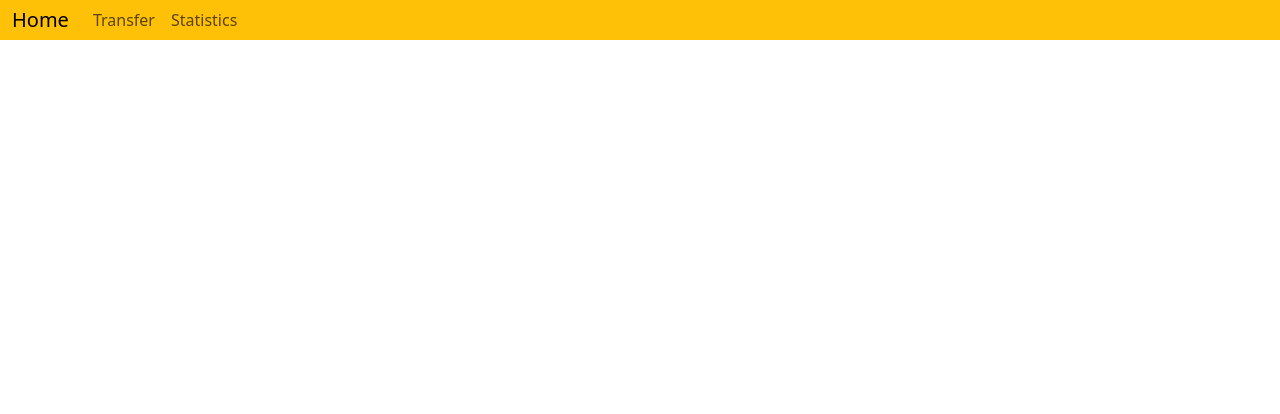
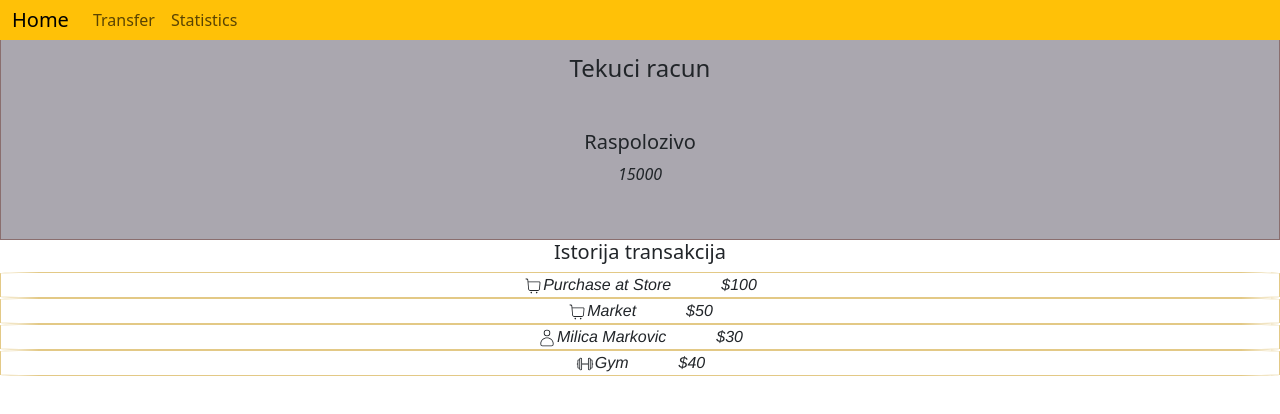
Before and after one commit to elab-development/internet-tehnologije-projekat-ebankarstvo_2020_0035, a React (Create React App) app in the folder React/reactapp/: page /dashboard in a window 1280 px wide. Shown: the top 414 px of the page. Built offline with nearby package versions, Linux system fonts and the light colour scheme.

Commit message:
features
Zavrsena komponenta Dashboard i komponente koje je ona sadrzala..

```diff
--- a/React/reactapp/package.json
+++ b/React/reactapp/package.json
@@ -9,6 +9,7 @@
     "bootstrap": "^5.3.2",
     "react": "^18.2.0",
     "react-dom": "^18.2.0",
+    "react-icons": "^4.12.0",
     "react-router-dom": "^6.21.0",
     "react-scripts": "5.0.1",
     "web-vitals": "^2.1.4"
--- /dev/null
+++ b/React/reactapp/src/Balance.css
@@ -0,0 +1,14 @@
+.balance-container{
+    height: 30vh;
+    border: 1px solid #8a6e6e; /* Example border styling */
+    display: flex;
+    flex-direction: column;
+    align-items: center;
+    justify-content: center;
+    gap: 40px;
+    background-color: #413a4b71;
+}
+.balance-amount{
+    text-align: center;
+    font-style: italic;
+}
--- /dev/null
+++ b/React/reactapp/src/Balance.jsx
@@ -0,0 +1,21 @@
+import React from "react";
+
+import "./Balance.css";
+function Balance() {
+  return (
+    <div className="balance-container">
+      <div>
+        <h4>Tekuci racun</h4>
+      </div>
+      <div>
+        <div className="div2">
+          <h5>Raspolozivo</h5>
+        </div>
+
+        <div className="balance-amount">15000</div>
+      </div>
+    </div>
+  );
+}
+
+export default Balance;
--- a/React/reactapp/src/Dashboard.jsx
+++ b/React/reactapp/src/Dashboard.jsx
@@ -1,7 +1,14 @@
 import React from "react";
+import Balance from "./Balance";
+import Transactions from "./Transactions";
 
 function Dashboard() {
-  return <div>Dashboard</div>;
+  return (
+    <div>
+      <Balance />
+      <Transactions />
+    </div>
+  );
 }
 
 export default Dashboard;
--- /dev/null
+++ b/React/reactapp/src/Transaction.css
@@ -0,0 +1,16 @@
+.trans{
+    display: flex;
+    flex-direction: row;
+    border: 1px solid rgb(227, 201, 134);
+    border-radius: 5%;
+    font-style: italic;
+    font-family: 'Franklin Gothic Medium', 'Arial Narrow', Arial, sans-serif;
+    column-gap: 50px;
+    align-items: center;
+    justify-content: center;
+}
+.desc{
+    display: flex;
+    flex-direction: row;
+
+}
--- a/React/reactapp/src/Transaction.jsx
+++ b/React/reactapp/src/Transaction.jsx
@@ -1,7 +1,16 @@
 import React from "react";
-
-function Transaction() {
-  return <div>Transaction</div>;
-}
+import "./Transaction.css";
+import TransactionIcon from "./TransactionIcon";
+const Transaction = ({ amount, description, icon }) => {
+  return (
+    <div className="trans">
+      <div className="desc">
+        <div>{icon && <TransactionIcon icon={icon} />}</div>
+        <div>{description}</div>
+      </div>
+      <div className="amount">{amount}</div>
+    </div>
+  );
+};
 
 export default Transaction;
--- a/React/reactapp/src/TransactionIcon.jsx
+++ b/React/reactapp/src/TransactionIcon.jsx
@@ -0,0 +1,9 @@
+import React from "react";
+import { IconType } from "react-icons/ci";
+const TransactionIcon = ({ icon, size = 20 }) => {
+  const DynamicIcon = icon;
+
+  return <DynamicIcon size={size} />;
+};
+
+export default TransactionIcon;
--- a/React/reactapp/src/Transactions.jsx
+++ b/React/reactapp/src/Transactions.jsx
@@ -1,7 +1,27 @@
 import React from "react";
-
+import Transaction from "./Transaction";
+import "bootstrap/dist/css/bootstrap.min.css";
+import { CiShoppingCart, CiUser, CiDumbbell } from "react-icons/ci";
 function Transactions() {
-  return <div>Transactions</div>;
+  const transactionsData = [
+    { amount: "$100", description: "Purchase at Store", icon: CiShoppingCart },
+    { amount: "$50", description: "Market", icon: CiShoppingCart },
+    { amount: "$30", description: "Milica Markovic", icon: CiUser },
+    { amount: "$40", description: "Gym", icon: CiDumbbell },
+  ];
+  return (
+    <div className="divTrans text-center ">
+      <h5 className="transTitle d-felx ">Istorija transakcija</h5>
+      {transactionsData.map((transaction, index, icon) => (
+        <Transaction
+          key={index}
+          amount={transaction.amount}
+          description={transaction.description}
+          icon={transaction.icon}
+        />
+      ))}
+    </div>
+  );
 }
 
 export default Transactions;
```
Also changed, not shown: 1 other file (tests, documents, lock files or other folders).
